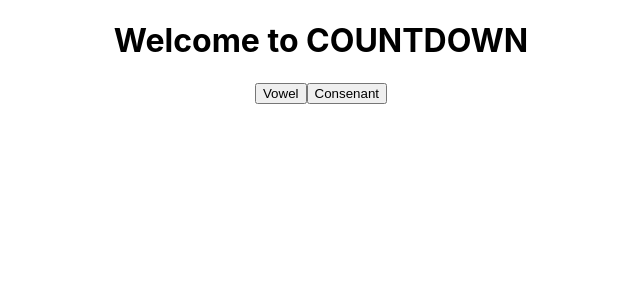
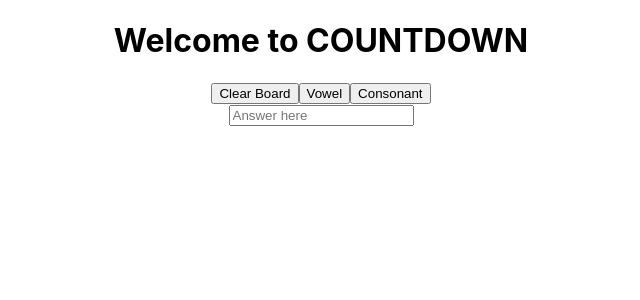
Before and after one commit to samwebber95/countdown-game, a React (Create React App) app: page / in a window 1280 px wide. Shown: the top 300 px of the page, without its empty margins (319-959 px from the left). Built offline with nearby package versions, Linux system fonts and the light colour scheme.

Commit message:
second commit

```diff
--- /dev/null
+++ b/src/Answers/index.js
@@ -0,0 +1,37 @@
+import React, { useState } from "react";
+
+function Answers() {
+  const [answer, setAnswer] = useState("");
+  const [answers, setAnswers] = useState([]);
+  function handleKeyDown(event) {
+    if (event.key === "enter") {
+      displayAnswer();
+    }
+  }
+
+  function displayAnswer(answer) {
+    setAnswers([...answers, answer]);
+    console.log(answer);
+  }
+
+  function handleChange(event) {
+    setAnswer(event.target.value);
+    console.log(event.target.value);
+  }
+
+  return (
+    <>
+      <input
+        onClick={handleKeyDown}
+        onChange={handleChange}
+        value={answer}
+        type="text"
+        placeholder="Answer here"
+      ></input>
+      <p>{answers}</p>
+      <p>{answer}</p>
+    </>
+  );
+}
+
+export default Answers;
--- a/src/App/App.js
+++ b/src/App/App.js
@@ -1,6 +1,7 @@
 import React, { useState } from "react";
 import "./App.css";
 import Display from "../Display/index";
+import Answers from "../Answers/index";
 
 function App() {
   const [letters, setLetters] = useState([]);
@@ -8,6 +9,7 @@ function App() {
   return (
     <div className="App">
       <Display letters={letters} setLetters={setLetters} />
+      <Answers />
     </div>
   );
 }
--- a/src/Display/index.js
+++ b/src/Display/index.js
@@ -5,19 +5,59 @@ function Display({ letters, setLetters }) {
     const vowels = ["a", "e", "i", "o", "u"];
     const randomVowel = Math.floor(Math.random() * vowels.length);
     const vowel = vowels[randomVowel];
-    renderLetter(vowel);
+    // renderLetter(vowel);
+
+    if (letters.length < 8) {
+      renderLetter(vowel);
+    }
+  }
+
+  function getConsonant() {
+    const consonants = [
+      "b",
+      "c",
+      "d",
+      "f",
+      "g",
+      "h",
+      "j",
+      "k",
+      "l",
+      "m",
+      "n",
+      "p",
+      "q",
+      "r",
+      "s",
+      "t",
+      "v",
+      "w",
+      "x",
+      "y",
+      "z"
+    ];
+    const randomConsonant = Math.floor(Math.random() * consonants.length);
+    const consonant = consonants[randomConsonant];
+    if (letters.length < 8) {
+      renderLetter(consonant);
+    }
   }
 
   function renderLetter(vowel) {
     setLetters([...letters, vowel]);
   }
 
+  function clearBoard() {
+    setLetters([]);
+  }
+
   return (
     <div>
       <h1>Welcome to COUNTDOWN</h1>
       <p>{letters}</p>
+      <button onClick={clearBoard}>Clear Board</button>
       <button onClick={getVowel}>Vowel</button>
-      <button>Consenant</button>
+      <button onClick={getConsonant}>Consonant</button>
     </div>
   );
 }
```
